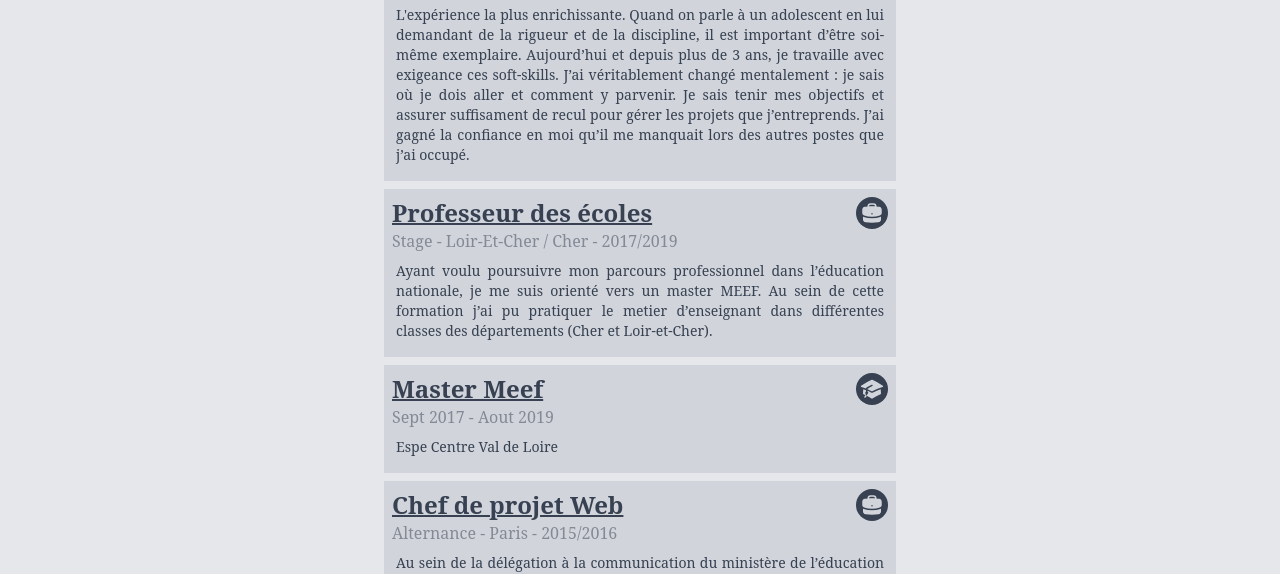
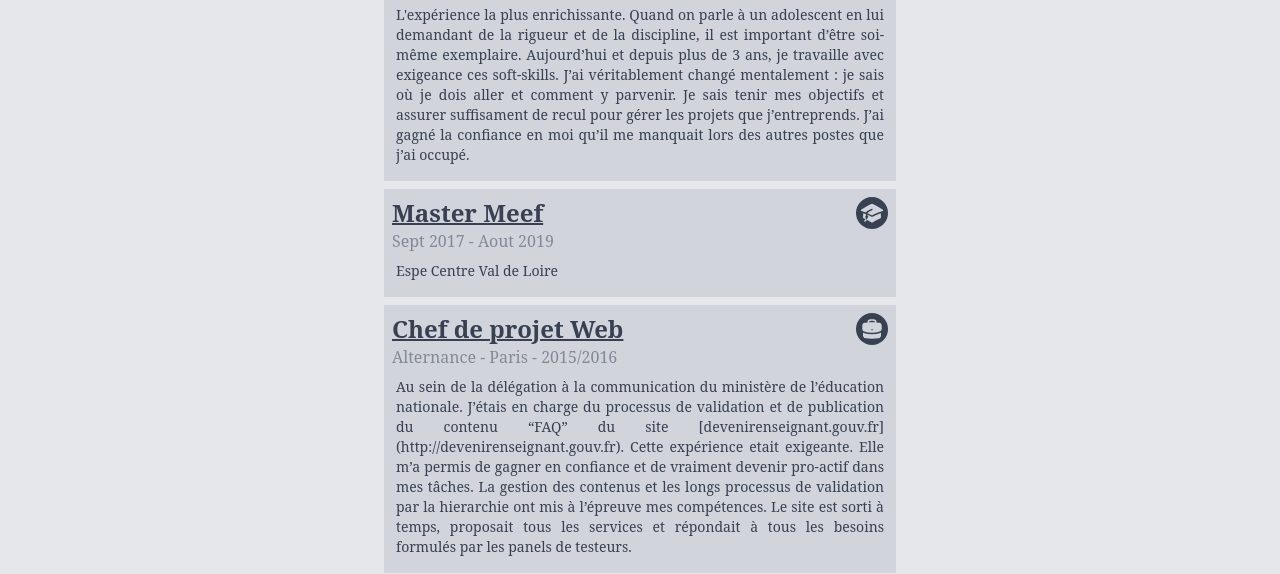
Before and after one commit to ElDucche/blog, a Gatsby site: page /about in a window 1280 px wide. Shown: the part 255-829 px from the top of the page. Built offline with nearby package versions, Linux system fonts and the light colour scheme; Gatsby itself is replaced by a stand-in of ours.

Commit message:
nouveau readme

```diff
--- a/src/pages/about.js
+++ b/src/pages/about.js
@@ -9,12 +9,6 @@ const AboutPage = () => {
       "date" : "CDD - Luynes - 2018/2022",
       "type" : "work",
       "desc" : "L'expérience la plus enrichissante. Quand on parle à un adolescent en lui demandant de la rigueur et de la discipline, il est important d’être soi-même exemplaire. Aujourd’hui et depuis plus de 3 ans, je travaille avec exigeance ces soft-skills. J’ai véritablement changé mentalement : je sais où je dois aller et comment y parvenir. Je sais tenir mes objectifs et assurer suffisament de recul pour gérer les projets que j’entreprends. J’ai gagné la confiance en moi qu’il me manquait lors des autres postes que j’ai occupé."
-    },
-    {
-      "title" : "Professeur des écoles",
-      "date" : "Stage - Loir-et-Cher / Cher - 2017/2019",
-      "type" : "work",
-      "desc" : "Ayant voulu poursuivre mon parcours professionnel dans l’éducation nationale, je me suis orienté vers un master MEEF. Au sein de cette formation j’ai pu pratiquer le metier d’enseignant dans différentes classes des départements (Cher et Loir-et-Cher)."
     },
     {
       "title" : "Master Meef",
```
Also changed, not shown: README.md.
